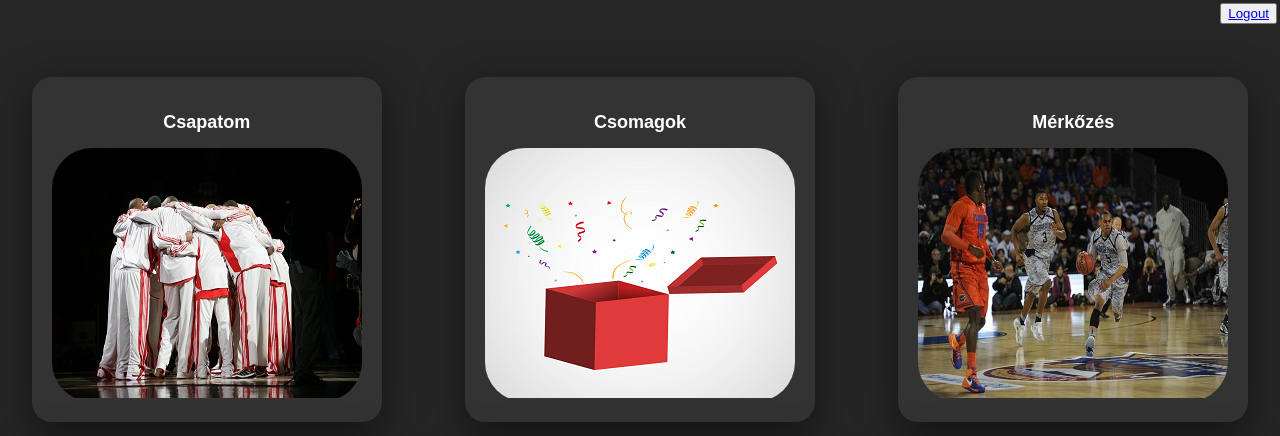
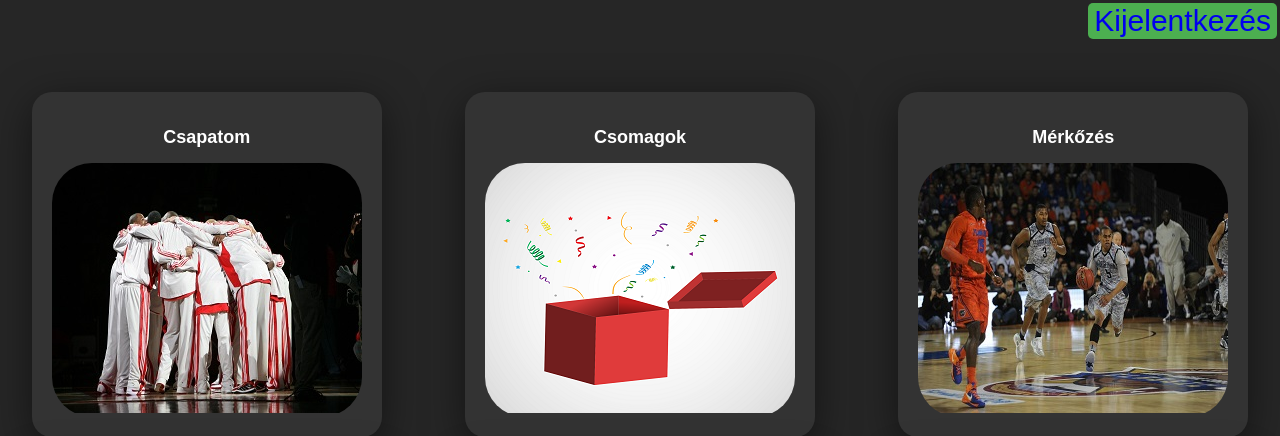
Before and after one commit to xvs921/Kosarlabda_app, a PHP site: page /menu.php in a window 1280 px wide. Shown: the top 436 px of the page. Run offline with PHP 8.4, Linux system fonts and the light colour scheme; the visitor is signed in with stand-in values (Sample User, id 1).

Commit message:
gomb formázása

```diff
--- a/menu.php
+++ b/menu.php
@@ -17,7 +17,7 @@ if(isset($_GET["action"]) && $_GET["action"] == "cmd_logout")
 	<link rel="stylesheet" href="menust.css">
 </head>
 <table class="navbar">
-	<tr><td></td><td></td><td><button><a href="menu.php?action=cmd_logout">Logout</a></button></td></tr>
+	<tr><td></td><td><button><a href="menu.php?action=cmd_logout">Kijelentkezés</a></button></td></tr>
 </table>
 <body>
 	<div class="testimonials">
--- a/menust.css
+++ b/menust.css
@@ -9,13 +9,29 @@ body
 }
 .navbar
 {
-	width: 100%;
-	align-items: center;
+	width:100%;
 }
 td
 {
-	width:35%;
+	width:50%;
 	text-align: right;
+}
+button
+{
+  background-color: #4CAF50;
+  border: none;
+  color: white;
+  text-decoration: none;
+  font-size: 30px;
+  cursor: pointer;
+  border-radius: 5px;
+}
+a:link {
+  text-decoration: none;
+}
+
+a:visited {
+  text-decoration: none;
 }
 .testimonials
 {
```
